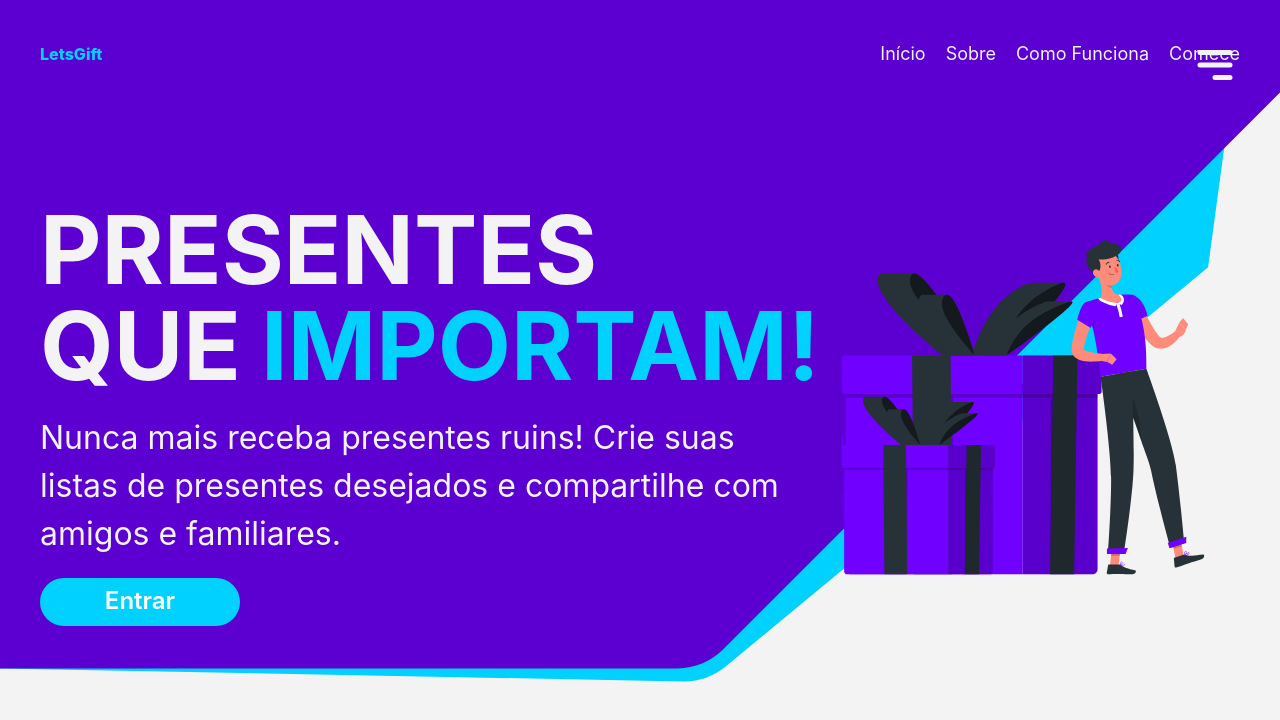
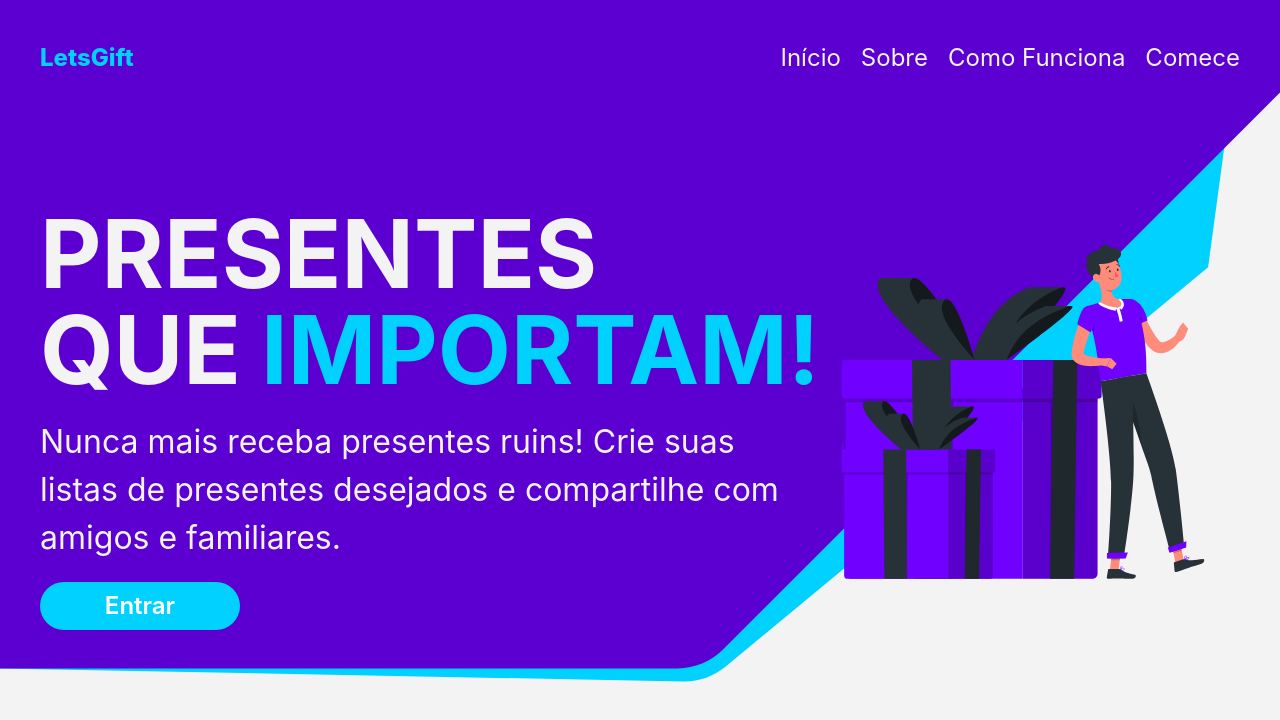
Before and after one commit to lcpsd/LetsGift-Landing-Page, a Next.js app: page / in a window 1280 px wide. Shown: the top 720 px of the page. Built offline with nearby package versions, Linux system fonts and the light colour scheme.

Commit message:
fix: mobile menu button on desktop view

```diff
--- a/src/components/Menu.tsx
+++ b/src/components/Menu.tsx
@@ -12,6 +12,7 @@ interface Menu {
 export function Menu({ isOpen, toggle }: Menu) {
     return (
         <Box>
+            <Box visibility={{ base: "visible", lg: "hidden" }}>
                 <Icon
                     as={HiMenuAlt3}
                     position="absolute"
@@ -34,6 +35,7 @@ export function Menu({ isOpen, toggle }: Menu) {
                     transition="all 0.2s"
                     transform={`scale(${!isOpen ? 0 : 1})`}
                 />
+            </Box>
             <Flex
                 bg={{ base: "secondary", lg: "transparent" }}
                 justify={{ base: "center", lg: "space-between" }}
@@ -49,7 +51,7 @@ export function Menu({ isOpen, toggle }: Menu) {
                 transition="all 0.2s ease-out"
             >
                 <Logo
-                    fontSize={{ base: "4xl", lg: "initial" }}
+                    fontSize={{ base: "4xl", lg: "2xl" }}
                     order={{ base: 2, lg: "initial" }}
                     mt={{ base: 10, lg: 0 }}
                 />
@@ -57,7 +59,7 @@ export function Menu({ isOpen, toggle }: Menu) {
                 <Flex
                     gap={5}
                     align="center"
-                    fontSize={{ base: "5xl", lg: "lg" }}
+                    fontSize={{ base: "5xl", lg: "2xl" }}
                     direction={{ base: "column", lg: "row" }}
                     onClick={toggle}
                 >
```
Lines whose indentation alone changed are shown as unchanged.
